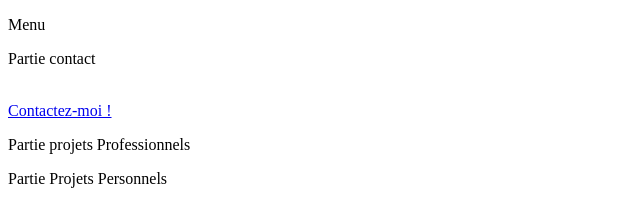
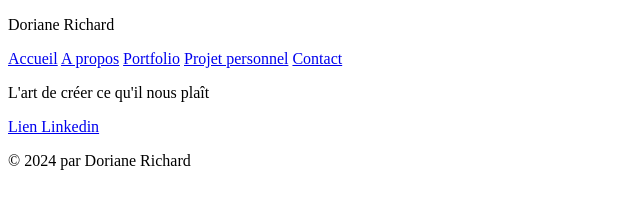
Before and after one commit to Doriane-Richard/portfolio.github.io, a plain HTML site: page index.html in a window 1280 px wide. Shown: the whole page, without its empty margins (0-640 px from the left). Drawn offline with Linux system fonts and the light colour scheme.

Commit message:
Ajout d'un menu de navigation.

```diff
--- a/html/contact.html
+++ b/html/contact.html
@@ -1,24 +1,6 @@
 <html>
     <body>
-        <p>Partie contact</p>
-        <br>
-        <!-- <p>Formulaire de contact</p>
-        <form onsubmit="envoyerEmail(this.nom.value, this.email.value, this.message.value); return false;">
-            <div>
-              <label for="nom">Nom :</label>
-              <input type="text" id="nom" name="nom" required>
-            </div>
-            <div>
-              <label for="email">Email :</label>
-              <input type="email" id="email" name="email" required>
-            </div>
-            <div>
-              <label for="message">Message :</label>
-              <textarea id="message" name="message" required></textarea>
-            </div>
-            <button type="submit">Envoyer</button>
-          </form>           -->
-          <a href="mailto:votreadresse@mail.fr">Contactez-moi !</a>
+        <p>Télephone: 0000000000</p>
+        <a href="mailto:doriane.richard08@gmail.com">Contactez-moi !</a>
     </body>
-
 </html>
--- a/html/projetPersonnel.html
+++ b/html/projetPersonnel.html
@@ -1,5 +1,5 @@
 <html>
     <body>
-        <p>Partie Projets Personnels</p>
+        <p>Faire la liste de tout mes projets personnels</p>
     </body>
 </html>
--- a/html/projetProfessionnel.html
+++ b/html/projetProfessionnel.html
@@ -1,5 +1,5 @@
 <html>
     <body>
-        <p>Partie projets Professionnels</p>
+        <p>Faire la liste de tous les projets personnels</p>
     </body>
 </html>
--- a/index.html
+++ b/index.html
@@ -5,13 +5,24 @@
     <title>Doriane Richard ~ Portfolio</title>
   </head>
   <body>
+    <header>
+      <p>Doriane Richard</p>
+      <a href="html/index.html">Accueil</a>
+      <a href="html/contact.html">A propos</a>
+      <a href="html/contact.html">Portfolio</a>
+      <a href="html/contact.html">Projet personnel</a>
+      <a href="html/contact.html">Contact</a>
+    </header>
 
-    <p>Menu</p>
+    <p>L'art de créer ce qu'il nous plaît</p>
 
-    <div id="pageContact"></div>
+    <!-- <div id="pageContact"></div>
     <div id="pageProjetProfessionnel"></div>
-    <div id="pageProjetPersonnel"></div>
-
+    <div id="pageProjetPersonnel"></div> -->
+    <footer>
+      <a href="https://www.linkedin.com/in/doriane-richard-313192207/">Lien Linkedin</a>
+      <p>© 2024 par Doriane Richard</p>
+    </footer>
     <script src="js/app.js"></script>
     <script src="https://smtpjs.com/v3/smtp.js"></script>
 
--- a/js/app.js
+++ b/js/app.js
@@ -19,21 +19,3 @@ document.addEventListener('DOMContentLoaded', () => {
   appelerPage("projetProfessionnel.html", pageProjetProfessionnel);
   appelerPage("projetPersonnel.html", pageProjetPersonnel);
 });
-
-function envoyerEmail(nom, email, message) {
-  console.log(`Le nom de l'expéditeur est : ${nom}, son adresse mail est : ${email} et son message est : ${message}`)
-
-  Email.send({
-    Host: "smtp.gmail.com",
-    Username: "doriane.richard.portfolio@gmail.com",
-    Password: "IlNeFautPasLireLeMDPDesAutres1234",
-    To: "doriane.richard.portfolio@gmail.com",
-    From: email,
-    Subject: `Nouveau message de ${nom} via le formulaire de contact`,
-    Body: message
-  }).then(
-    message => alert("Email envoyé avec succès!")
-  ).catch(error => {
-    console.error('Erreur lors de l\' envoi du mail :', error);
-  });;
-}
```
